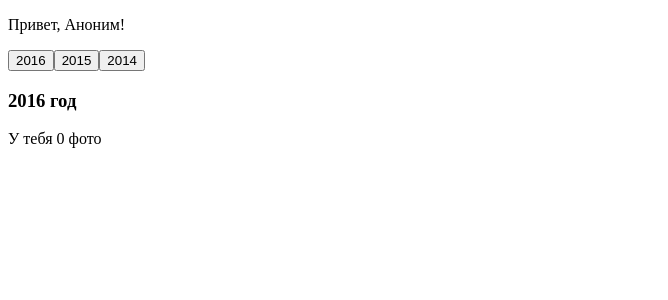
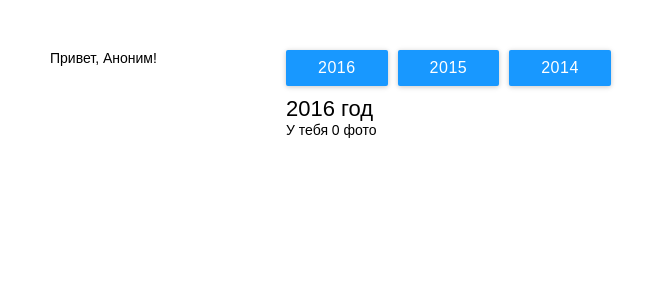
Before and after one commit to alexeiberkov/Redux_sandbox, a React app: page / in a window 1280 px wide. Shown: the top 300 px of the page, without its empty margins (0-668 px from the left). Built offline with nearby package versions, Linux system fonts and the light colour scheme.

Commit message:
master. Add styles

```diff
--- a/package.json
+++ b/package.json
@@ -16,10 +16,14 @@
     "babel-preset-es2015": "^6.24.1",
     "babel-preset-react": "^6.24.1",
     "babel-preset-stage-0": "^6.24.1",
+    "css-loader": "0.28.7",
     "eslint": "^4.7.0",
     "eslint-loader": "^1.9.0",
     "eslint-plugin-react": "^7.3.0",
     "npm-install-webpack-plugin": "4.0.5",
+    "postcss-loader": "2.0.9",
+    "precss": "2.0.0",
+    "style-loader": "0.19.1",
     "webpack": "^3.5.6",
     "webpack-dev-server": "^2.8.1"
   },
--- a/src/components/Page.js
+++ b/src/components/Page.js
@@ -9,11 +9,11 @@ export default class Page extends Component {
   render() {
     const { year, photos } = this.props
 
-    return <div>
+    return <div className="ib page">
       <p>
-        <button onClick={this.onYearBtnClick.bind(this)}>2016</button>
-        <button onClick={this.onYearBtnClick.bind(this)}>2015</button>
-        <button onClick={this.onYearBtnClick.bind(this)}>2014</button>
+        <button onClick={this.onYearBtnClick.bind(this)} className="btn">2016</button>
+        <button onClick={this.onYearBtnClick.bind(this)} className="btn">2015</button>
+        <button onClick={this.onYearBtnClick.bind(this)} className="btn">2014</button>
       </p>
       <h3>{year} год</h3>
       <p>У тебя {photos.length} фото</p>
--- a/src/components/User.js
+++ b/src/components/User.js
@@ -4,7 +4,7 @@ import PropTypes from 'prop-types';
 export default class User extends Component {
   render() {
     const { name } = this.props
-    return <div>
+    return <div className="ib user">
       <p>Привет, {name}!</p>
     </div>
   }
--- a/src/index.js
+++ b/src/index.js
@@ -3,13 +3,16 @@ import React from 'react'
 import { render } from 'react-dom'
 import { Provider } from 'react-redux'
 import App from './containers/App'
+import './styles/main.css'
 import configureStore from './store/configureStore'
 
 const store = configureStore()
 
 render(
   <Provider store={store}>
-    <App />
+    <div className="app-wrapper">
+      <App />
+    </div>
   </Provider>,
   document.getElementById('root')
 )
--- /dev/null
+++ b/src/styles/main.css
@@ -0,0 +1,87 @@
+html, body, div, span, applet, object, iframe,
+h1, h2, h3, h4, h5, h6, p, blockquote, pre,
+a, abbr, acronym, address, big, cite, code,
+del, dfn, em, img, ins, kbd, q, s, samp,
+small, strike, strong, sub, sup, tt, var,
+b, u, i, center,
+dl, dt, dd, ol, ul, li,
+fieldset, form, label, legend,
+table, caption, tbody, tfoot, thead, tr, th, td,
+article, aside, canvas, details, embed,
+figure, figcaption, footer, header, hgroup,
+menu, nav, output, ruby, section, summary,
+time, mark, audio, video {
+  margin: 0;
+  padding: 0;
+  border: 0;
+  font-size: 100%;
+  font: inherit;
+  vertical-align: baseline;
+}
+
+body {
+  line-height: 1;
+}
+ol, ul {
+  list-style: none;
+}
+blockquote, q {
+  quotes: none;
+}
+blockquote:before, blockquote:after,
+q:before, q:after {
+  content: '';
+  content: none;
+}
+table {
+  border-collapse: collapse;
+  border-spacing: 0;
+}
+
+/*end reset*/
+
+h3 {
+  font-size: 22px;
+  margin: 10px 0 0;
+}
+.app-wrapper {
+  margin: 50px;
+  font: 14px sans-serif;
+}
+.ib {
+  display: inline-block;
+}
+.page {
+  width: 80%;
+}
+.user {
+  width: 20%;
+  vertical-align: top;
+}
+
+.btn {
+  display: inline-block;
+  height: 36px;
+  padding: 0 2rem;
+  border: none;
+  border-radius: 2px;
+  outline: 0;
+  text-transform: uppercase;
+  vertical-align: middle;
+  color: #fff;
+  font-size: 16px;
+  line-height: 36px;
+  text-align: center;
+  letter-spacing: .5px;
+  transition: 550ms cubic-bezier(0.23, 1, 0.32, 1) 0ms;
+  background-color: #1898ff;
+  box-shadow: rgba(0, 0, 0, 0.117647) 0 1px 6px, rgba(0, 0, 0, 0.117647) 0 1px 4px;
+  cursor: pointer;
+}
+.btn + .btn {
+  margin-left: 10px;
+}
+.btn:hover {
+  background-color: #6d8cb0;
+  box-shadow: none;
+}
--- a/webpack.config.js
+++ b/webpack.config.js
@@ -1,6 +1,7 @@
 var path = require('path');
 var webpack = require('webpack');
 var NpmInstallPlugin = require('npm-install-webpack-plugin');
+var precss = require('precss');
 
 let loadersSetup = [
     {
@@ -38,7 +39,7 @@ module.exports = {
   },
   plugins: [
     new webpack.optimize.OccurrenceOrderPlugin(),
-    new webpack.HotModuleReplacementPlugin(),
+    //new webpack.HotModuleReplacementPlugin(),
     new webpack.NamedModulesPlugin(),
     // prints more readable module names in the browser console on HMR updates
     new webpack.NoEmitOnErrorsPlugin(),
@@ -53,6 +54,21 @@ module.exports = {
                 exclude: /node_modules/,
                 // loaders depending on target (ES6 or ES5)
                 use: loadersSetup
+            },
+            {
+              test: /\.css$/,
+              use: [{
+                   loader: 'style-loader', // inject CSS to page
+                 }, {
+                   loader: 'css-loader', // translates CSS into CommonJS modules
+                 }, {
+                   loader: 'postcss-loader', // Run post css actions
+                   options: {
+                     plugins: function () { // post css plugins, can be exported to postcss.config.js
+                       return [precss];
+                     }
+                   }
+                 }]
             }
         ]
   }
```
Also changed, not shown: 1 other file (tests, documents, lock files or other folders).
